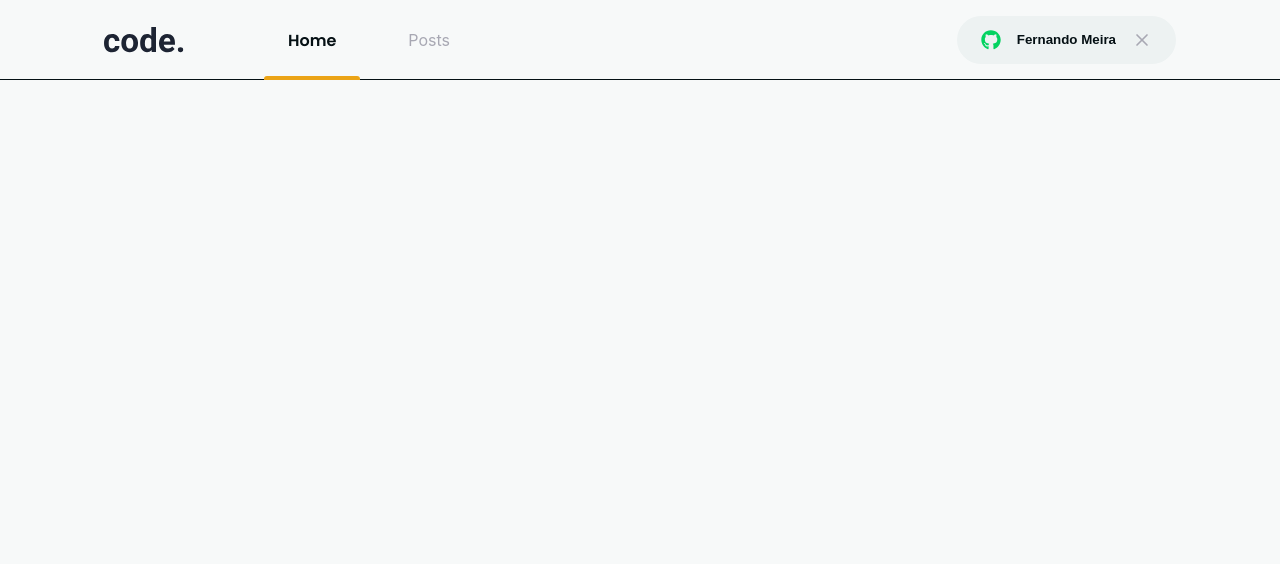
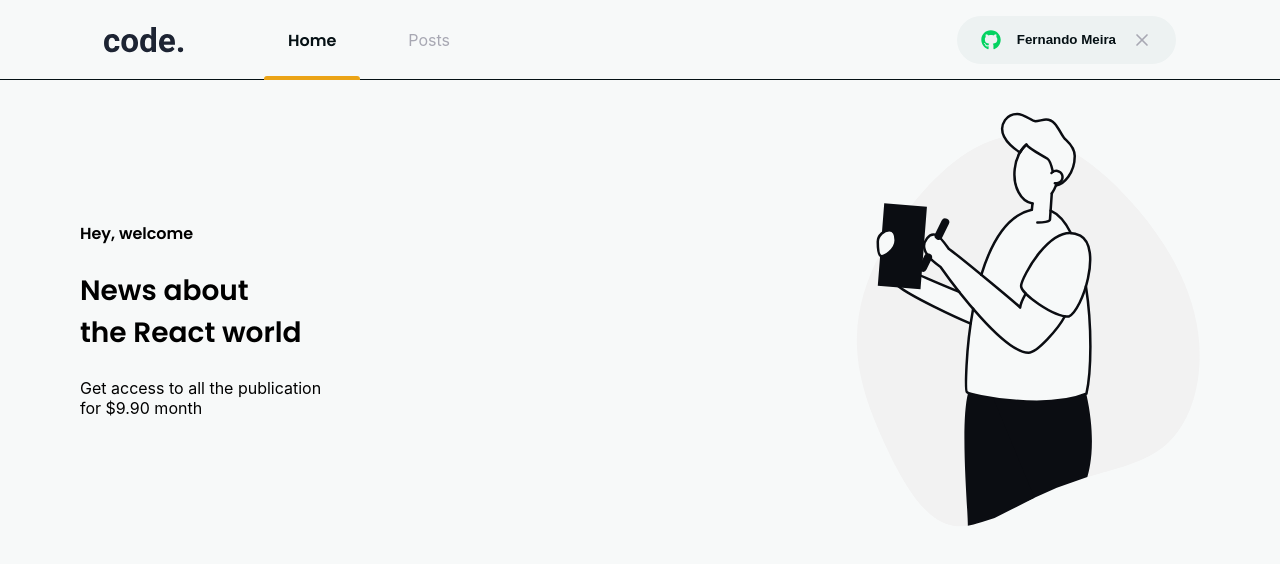
Before and after one commit to fernando-meira/codedot, a Next.js app: page / in a window 1280 px wide. Shown: the top 564 px of the page. Built offline with nearby package versions, Linux system fonts and the light colour scheme; a web font is replaced by a local one.

Commit message:
feat: started home layout

```diff
--- a/src/pages/index.tsx
+++ b/src/pages/index.tsx
@@ -1,15 +1,36 @@
 import Head from 'next/head';
+import Image from 'next/image';
 
 import { Header } from '~/components';
+import notion from '../../public/images/notion.svg';
+
+import * as S from '~/styles/pages/home.styles';
 
 export default function Home() {
   return (
-    <>
+    <S.Container>
       <Head>
         <title>codeDot</title>
       </Head>
 
       <Header />
-    </>
+
+      <S.Section>
+        <S.Hero>
+          <span>Hey, welcome</span>
+
+          <h1>
+            News about <br /> the <span>React</span> world
+          </h1>
+
+          <p>
+            Get access to all the publication <br />
+            <span>for $9.90 month</span>
+          </p>
+        </S.Hero>
+
+        <Image src={notion} alt="Girl coding" />
+      </S.Section>
+    </S.Container>
   );
 }
--- /dev/null
+++ b/src/styles/pages/home.styles.ts
@@ -0,0 +1,49 @@
+import styled, { css } from 'styled-components';
+
+export const Container = styled.main``;
+
+export const Section = styled.section`
+  ${({ theme }) => css`
+    max-width: 112rem;
+    margin: ${theme.spacings.medium} auto;
+
+    display: flex;
+    align-items: center;
+    justify-content: space-between;
+  `}
+`;
+
+export const Hero = styled.div`
+  ${({ theme }) => css`
+    max-width: 600px;
+
+    > span {
+      font-size: ${theme.font.sizes.medium};
+      font-weight: bold;
+    }
+
+    h1 {
+      margin-top: ${theme.spacings.small};
+
+      font-weight: ${theme.font.bold};
+      font-size: ${theme.font.sizes.xxlarge};
+
+      span {
+        color: ${theme.colors.blue};
+      }
+    }
+
+    p {
+      margin-top: ${theme.spacings.small};
+
+      font-size: ${theme.font.sizes.small} span {
+        color: ${theme.colors.green};
+        font-weight: ${theme.font.bold};
+      }
+    }
+
+    button {
+      margin-top: ${theme.spacings.small};
+    }
+  `}
+`;
```
Also changed, not shown: public/images/notion.svg (added).
